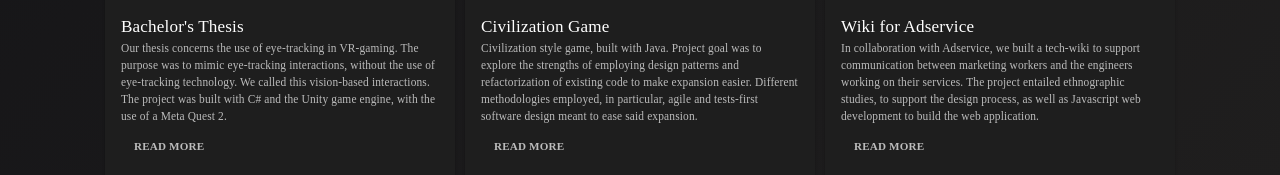
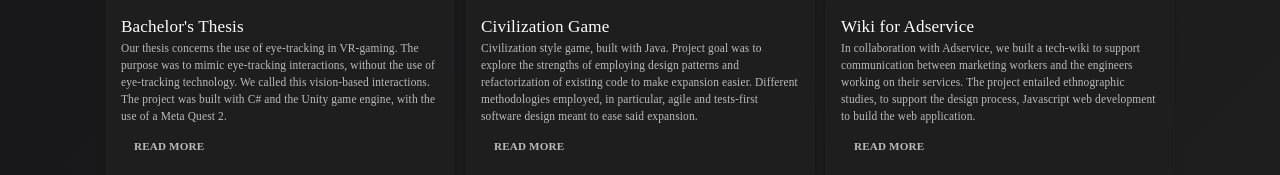
Before and after one commit to llemmoo/llemmoo.github.io, a React (Vite) app: page /portfolio in a window 1280 px wide. Shown: the part 357-532 px from the top of the page. Built offline with nearby package versions, Linux system fonts and the light colour scheme; a web font is replaced by a local one.

Commit message:
front portfolio page sizing

```diff
--- a/src/components/Portfolio/MiniProjectCards.jsx
+++ b/src/components/Portfolio/MiniProjectCards.jsx
@@ -252,7 +252,7 @@ function ExsysCard() {
           <Typography color='primary'>
           In collaboration with Adservice, we built a tech-wiki to support communication
           between marketing workers and the engineers working on their services. The project
-          entailed ethnographic studies, to support the design process, as well as Javascript
+          entailed ethnographic studies, to support the design process, Javascript
           web development to build the web application.
           </Typography>
           </ThemeProvider>
```
Also changed, not shown: 2 other files (tests, documents, lock files or other folders).
